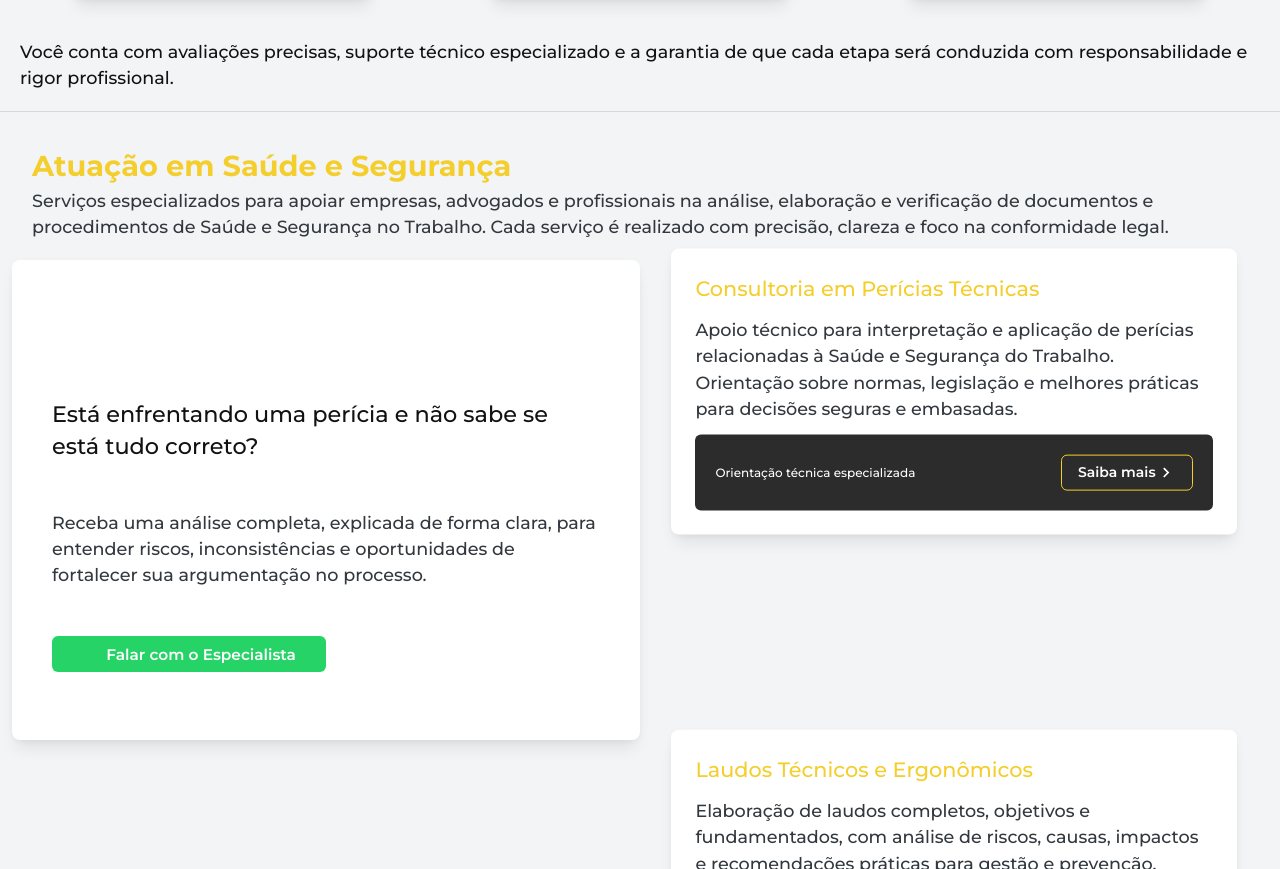
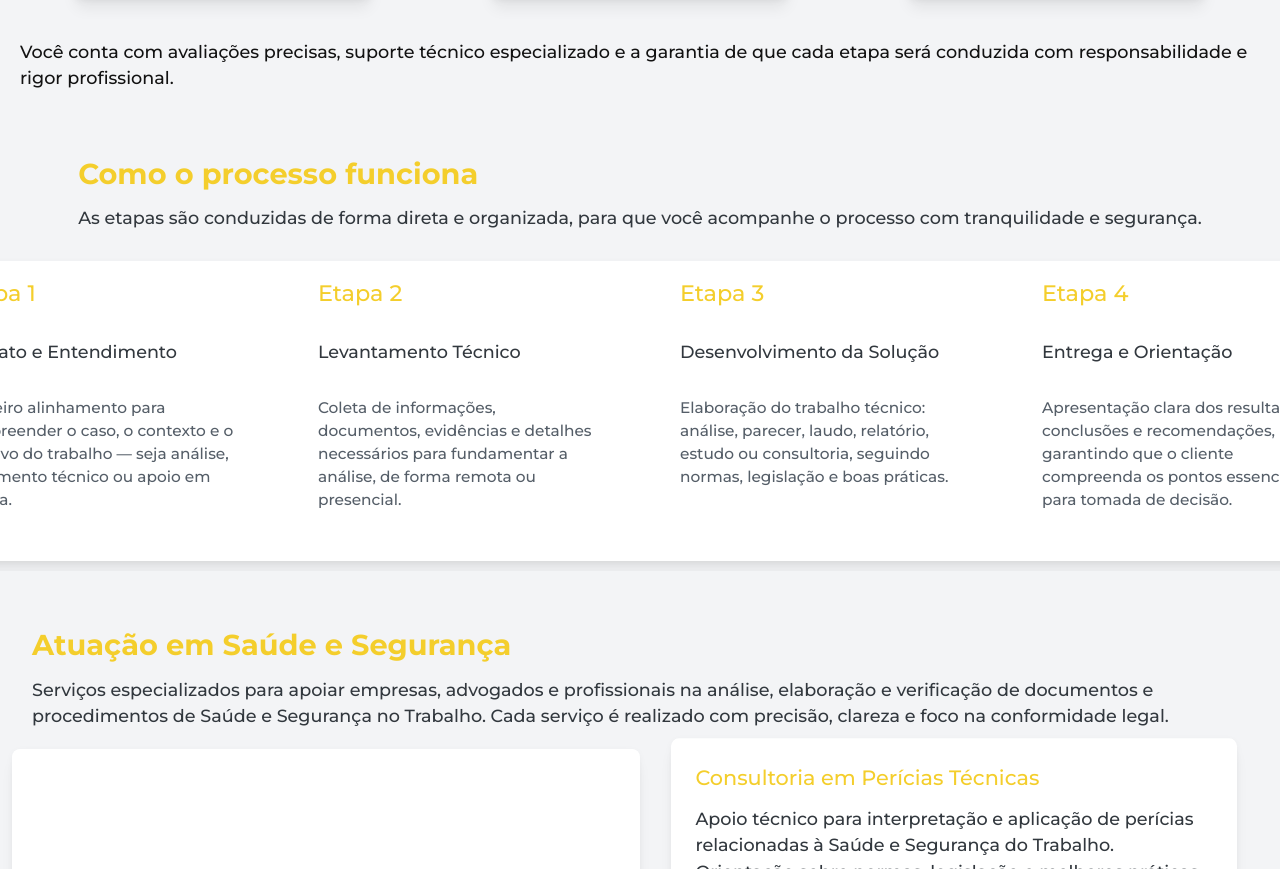
Before and after one commit to FragaTheus/site-perito-judicial-paulo-carvalho, a React (Vite) app: page / in a window 1280 px wide. Shown: the part 1931-2800 px from the top of the page. Built offline with nearby package versions, Linux system fonts and the light colour scheme; some icons are missing; a web font is replaced by a local one.

Commit message:
feat(v2): Implementando Secao Processo

```diff
--- a/src/content/home-page/homePageContent.json
+++ b/src/content/home-page/homePageContent.json
@@ -66,5 +66,29 @@
     "ctaMobile": {
     "title": "Análise para Decisões Seguras",
     "description": "Receba uma avaliação detalhada e imparcial sobre seu caso, baseada em normas, legislação e boas práticas. Ideal para quem precisa entender se está tudo correto antes de avançar no processo."
+  },
+  "processoTrabalho": {
+    "title": "Como o processo funciona",
+    "description": "As etapas são conduzidas de forma direta e organizada, para que você acompanhe o processo com tranquilidade e segurança.",
+    "steps": {
+      "step1": {
+        "title": "Contato e Entendimento",
+        "text": "Primeiro alinhamento para compreender o caso, o contexto e o objetivo do trabalho — seja análise, documento técnico ou apoio em perícia."
+      },
+      "step2": {
+        "title": "Levantamento Técnico",
+        "text": "Coleta de informações, documentos, evidências e detalhes necessários para fundamentar a análise, de forma remota ou presencial."
+      },
+      "step3": {
+        "title": "Desenvolvimento da Solução",
+        "text": "Elaboração do trabalho técnico: análise, parecer, laudo, relatório, estudo ou consultoria, seguindo normas, legislação e boas práticas."
+      },
+      "step4": {
+        "title": "Entrega e Orientação",
+        "text": "Apresentação clara dos resultados, conclusões e recomendações, garantindo que o cliente compreenda os pontos essenciais para tomada de decisão."
+      }
+    }
   }
+
+
 }
--- a/src/pages/PageHome.tsx
+++ b/src/pages/PageHome.tsx
@@ -5,6 +5,7 @@ import { HomeHero } from "../sections/home-page/HomeHero";
 import { IntroHome } from "../sections/home-page/IntroHome";
 import { useMediaQuery } from "@mui/material";
 import { CtaMidSection } from "../sections/home-page/CtaMidSection";
+import { Processo } from "../sections/home-page/Processo";
 
 export const PageHome = () => {
   const theme = useTheme();
@@ -14,6 +15,7 @@ export const PageHome = () => {
       <HomeHero />
       <IntroHome />
       <Beneficios />
+      <Processo />
       <Atuacao />
       {isMobile && <CtaMidSection />}
     </>
--- a/src/sections/home-page/Atuacao.tsx
+++ b/src/sections/home-page/Atuacao.tsx
@@ -50,9 +50,19 @@ export const Atuacao = () => {
   const theme = useTheme();
   const isMobile = useMediaQuery(theme.breakpoints.down("sm"));
   return (
-    <Stack bgcolor={"background.body"} width={"100%"}>
+    <Stack
+      bgcolor={"background.body"}
+      width={"100%"}
+      alignItems={"center"}
+      justifyContent={"center"}
+    >
       <Section id="atuacao-section" padded={true}>
-        <Stack id="atuacao-title" alignItems={"flex-start"} padding={"20px"}>
+        <Stack
+          id="atuacao-title"
+          alignItems={"flex-start"}
+          padding={"20px"}
+          spacing={"10px"}
+        >
           <Typography level="title-md" sx={{ color: "primary.100" }}>
             {content.atuacao.title}
           </Typography>
@@ -62,7 +72,7 @@ export const Atuacao = () => {
           id="atuacao-container"
           direction={"row"}
           alignItems={"flex-start"}
-          justifyContent={"center"}
+          justifyContent={"space-between"}
           width={"100%"}
         >
           {!isMobile && (
@@ -71,7 +81,12 @@ export const Atuacao = () => {
             </Stack>
           )}
 
-          <Box ref={containerRef} sx={{ width: { xs: "100%", md: "50%" } }}>
+          <Box
+            ref={containerRef}
+            sx={{
+              width: { xs: "100%", md: "50%" },
+            }}
+          >
             {cards.map((c, i) => (
               <Box key={i} sx={{ height: "60vh" }}>
                 <Stack
@@ -89,7 +104,7 @@ export const Atuacao = () => {
                     variant="solid"
                     sx={{
                       width: "90%",
-                      maxWidth: 600,
+                      maxWidth: 900,
                       p: "24px",
                       bgcolor: "background.surface",
                       boxShadow: "lg",
--- a/src/sections/home-page/Beneficios.tsx
+++ b/src/sections/home-page/Beneficios.tsx
@@ -3,7 +3,6 @@ import {
   Card,
   CardActions,
   CardContent,
-  Divider,
   Stack,
   Typography,
 } from "@mui/joy";
@@ -111,7 +110,6 @@ export const Beneficios = () => {
             {content.beneficios.descriptionBody}
           </Typography>
         </Stack>
-        <Divider />
       </Section>
     </Stack>
   );
--- a/src/sections/home-page/IntroHome.tsx
+++ b/src/sections/home-page/IntroHome.tsx
@@ -18,7 +18,7 @@ export const IntroHome = () => {
     <Box
       id="intro-bg"
       width={"100%"}
-      bgcolor={"primary.400"}
+      bgcolor={"background.surface"}
       alignItems={"center"}
       justifyContent={"center"}
     >
@@ -80,17 +80,17 @@ export const IntroHome = () => {
                   fontSize: "clamp(20px,15vw,80px)",
                 }}
               />
-              <Typography level="title-lg" sx={{ color: "#ffffff" }}>
+              <Typography level="title-lg" sx={{ color: "text.primary" }}>
                 {content.intro.cardDesc}
               </Typography>
-              <Typography level="body-md" sx={{ color: "#ffffff" }}>
+              <Typography level="body-md" sx={{ color: "text.primary" }}>
                 {content.intro.description}
               </Typography>
               <Button variant="outlined">
-                <Typography level="body-md" sx={{ color: "#ffffff" }}>
+                <Typography level="body-md" sx={{ color: "text.primary" }}>
                   Saiba mais
-                </Typography>{" "}
-                <KeyboardArrowRight />
+                </Typography>
+                <KeyboardArrowRight sx={{ color: "text.primary" }} />
               </Button>
             </Stack>
           </Box>
--- /dev/null
+++ b/src/sections/home-page/Processo.tsx
@@ -0,0 +1,87 @@
+import { Box, Card, Stack, Typography } from "@mui/joy";
+import { Section } from "../../components/Section";
+import content from "../../content/home-page/homePageContent.json";
+
+const step = [
+  {
+    step: "Etapa 1",
+    title: content.processoTrabalho.steps.step1.title,
+    text: content.processoTrabalho.steps.step1.text,
+  },
+  {
+    step: "Etapa 2",
+    title: content.processoTrabalho.steps.step2.title,
+    text: content.processoTrabalho.steps.step2.text,
+  },
+  {
+    step: "Etapa 3",
+    title: content.processoTrabalho.steps.step3.title,
+    text: content.processoTrabalho.steps.step3.text,
+  },
+  {
+    step: "Etapa 4",
+    title: content.processoTrabalho.steps.step4.title,
+    text: content.processoTrabalho.steps.step4.text,
+  },
+];
+
+export const Processo = () => {
+  return (
+    <Stack
+      bgcolor={"background.body"}
+      alignItems={"center"}
+      justifyContent={"center"}
+    >
+      <Section id="processo-section" padded={false}>
+        <Stack padding={"20px"} spacing={"10px"}>
+          <Typography level="title-md" sx={{ color: "primary.100" }}>
+            {content.processoTrabalho.title}
+          </Typography>
+          <Typography level="body-md">
+            {content.processoTrabalho.description}
+          </Typography>
+        </Stack>
+
+        <Stack
+          sx={{
+            overflowX: "auto",
+            alignItems: "center",
+            justifyContent: "center",
+            width: "100%",
+            padding: "10px",
+          }}
+        >
+          <Card
+            variant="solid"
+            sx={{
+              width: "1400px",
+              boxShadow: "lg",
+              bgcolor: "background.surface",
+              height: "300px",
+            }}
+          >
+            <Box
+              sx={{
+                display: "grid",
+                gridTemplateColumns: "repeat(4, 1fr)",
+                gap: "80px",
+                justifyItems: "center",
+                alignContent: "center",
+              }}
+            >
+              {step.map((s, i) => (
+                <Stack key={i} spacing={"30px"}>
+                  <Typography level="title-sm" sx={{ color: "primary.100" }}>
+                    {s.step}
+                  </Typography>
+                  <Typography level="body-md">{s.title}</Typography>
+                  <Typography level="body-sm">{s.text}</Typography>
+                </Stack>
+              ))}
+            </Box>
+          </Card>
+        </Stack>
+      </Section>
+    </Stack>
+  );
+};
```
